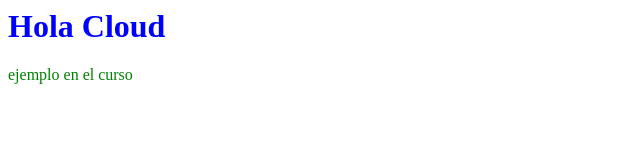
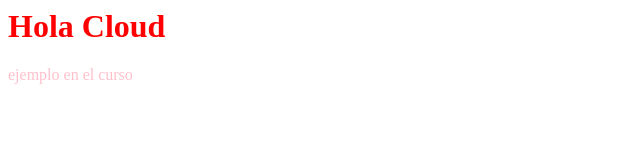
Before and after one commit to AntonioLucasBasco/amplify, a plain HTML site: page index.html in a window 1280 px wide. Shown: the whole page, without its empty margins (0-640 px from the left). Drawn offline with Linux system fonts and the light colour scheme.

Commit message:
Update style.css

```diff
--- a/css/style.css
+++ b/css/style.css
@@ -1,2 +1,2 @@
-h1 {color:blue}
-p {color: green}
+h1 {color:red}
+p {color: pink}
```
